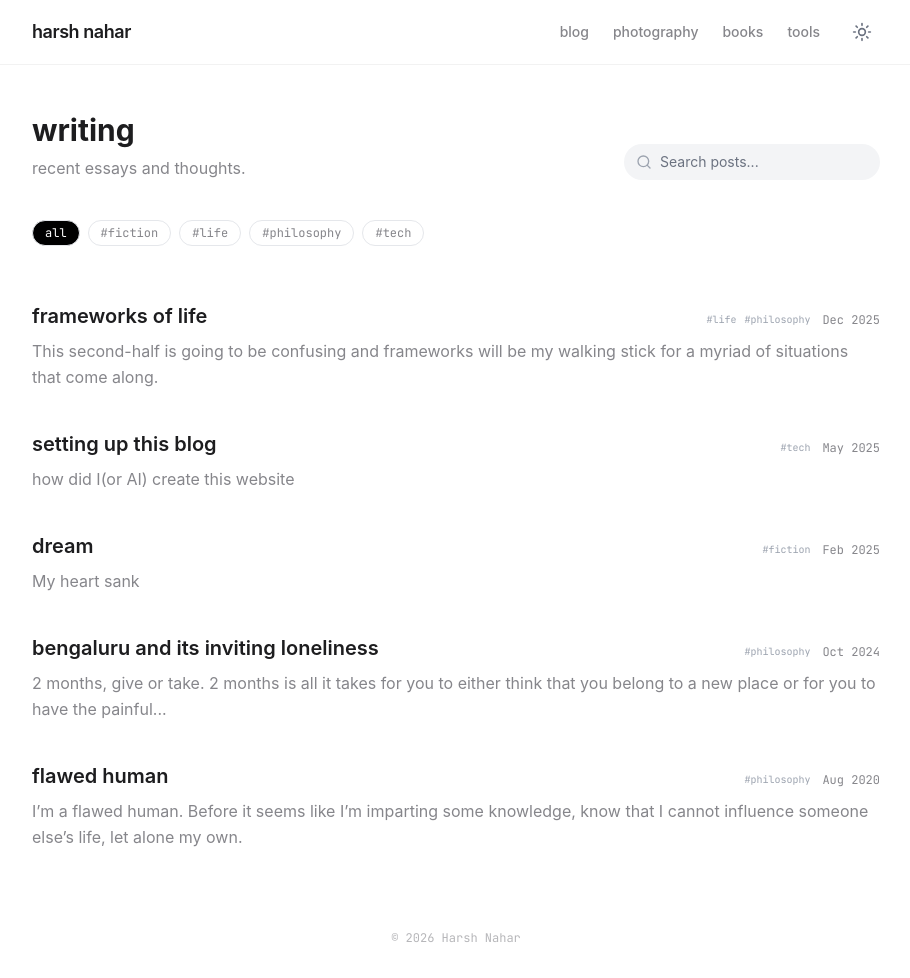
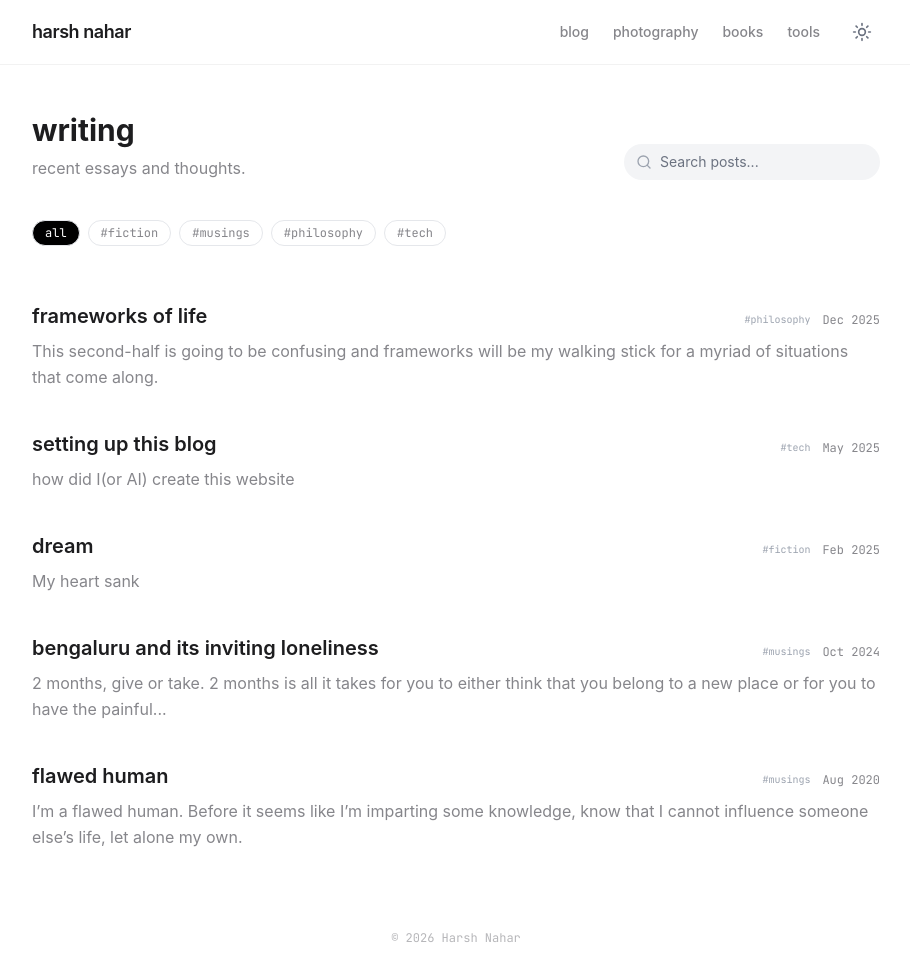
Before and after one commit to harsh-nahar/harsh-nahar.github.io, a Jekyll site: the page built from blog/index.md, in a window 1280 px wide and 978 px high. Shown: the whole window, without its empty margins (184-1094 px from the left). Built offline with Jekyll 4.4.1, drawn with Linux system fonts in a browser that asks for light colours.

Commit message:
Updated the blogposts with relevant tags to them, updated the year in footer.

```diff
--- a/_posts/2020-08-15-flawed-human.md
+++ b/_posts/2020-08-15-flawed-human.md
@@ -1,7 +1,7 @@
 ---
 title: "flawed human"
 date: 2020-08-15
-tags: ["philosophy"]
+tags: ["musings"]
 ---
 I'm a flawed human. Before it seems like I'm imparting some knowledge, know that I cannot influence someone else's life, let alone my own.
 
--- a/_posts/2024-10-13-loneliness-in-bengaluru.md
+++ b/_posts/2024-10-13-loneliness-in-bengaluru.md
@@ -1,7 +1,7 @@
 ---
 title: "bengaluru and its inviting loneliness"
 date: 2024-10-13
-tags: ["philosophy"]
+tags: ["musings"]
 ---
 2 months, give or take.
 2 months is all it takes for you to either think that you belong to a new place or for you to have the painful realisation that it is going to take much more than yourself to even survive here.
--- a/_posts/2025-12-24-frameworks-of-life.md
+++ b/_posts/2025-12-24-frameworks-of-life.md
@@ -2,7 +2,7 @@
 title: "frameworks of life"
 date: 2025-12-24
 excerpt: "This second-half is going to be confusing and frameworks will be my walking stick for a myriad of situations that come along."
-tags: ["life", "philosophy"]
+tags: ["philosophy"]
 image: "https://raw.githubusercontent.com/harsh-nahar/assets/refs/heads/main/blog-images/framework_compass.webp"
 ---
 I turn 30 in about 2 years. <br>
```
